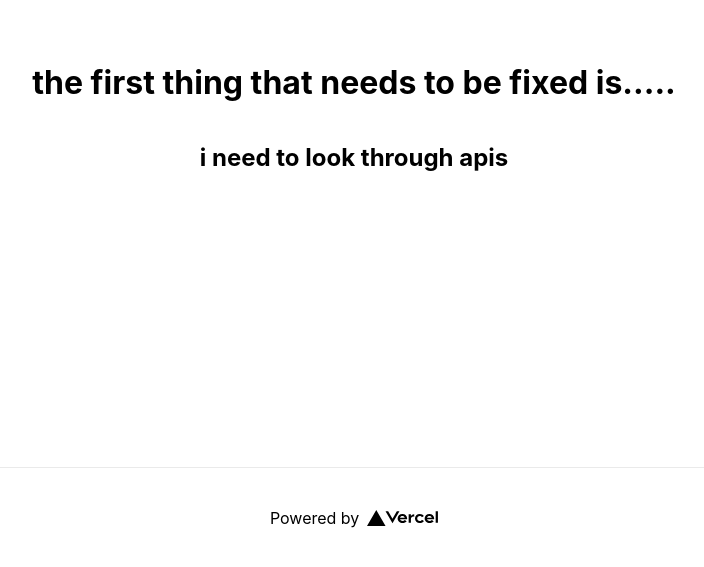
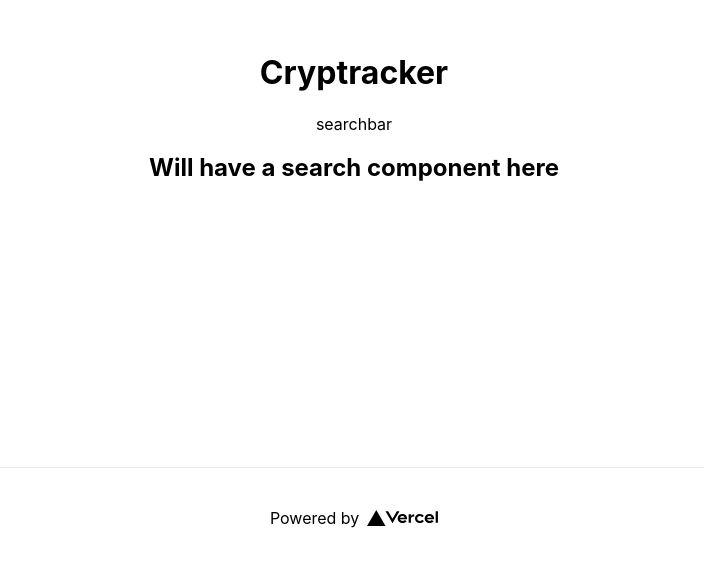
Before and after one commit to Bilal-Nadeem-Ahmed/cryptracker-, a Next.js app: page / in a window 1280 px wide. Shown: the part 233-800 px from the top of the page, without its empty margins (286-990 px from the left). Built offline with nearby package versions, Linux system fonts and the light colour scheme.

Commit message:
started on search

```diff
--- /dev/null
+++ b/components/search/index.js
@@ -0,0 +1,5 @@
+const Search = () => {
+  return <div>searchbar</div>
+}
+
+export default Search
--- a/pages/index.js
+++ b/pages/index.js
@@ -1,4 +1,5 @@
 import Head from 'next/head'
+import Search from '../components/search'
 import styles from '../styles/Home.module.css'
 
 export default function Home() {
@@ -10,8 +11,9 @@ export default function Home() {
       </Head>
 
       <main className={styles.main}>
-        <h1>the first thing that needs to be fixed is..... </h1>
-        <h2>i need to look through apis</h2>
+        <h1>Cryptracker</h1>
+        <Search />
+        <h2>Will have a search component here</h2>
       </main>
 
       <footer className={styles.footer}>
```
